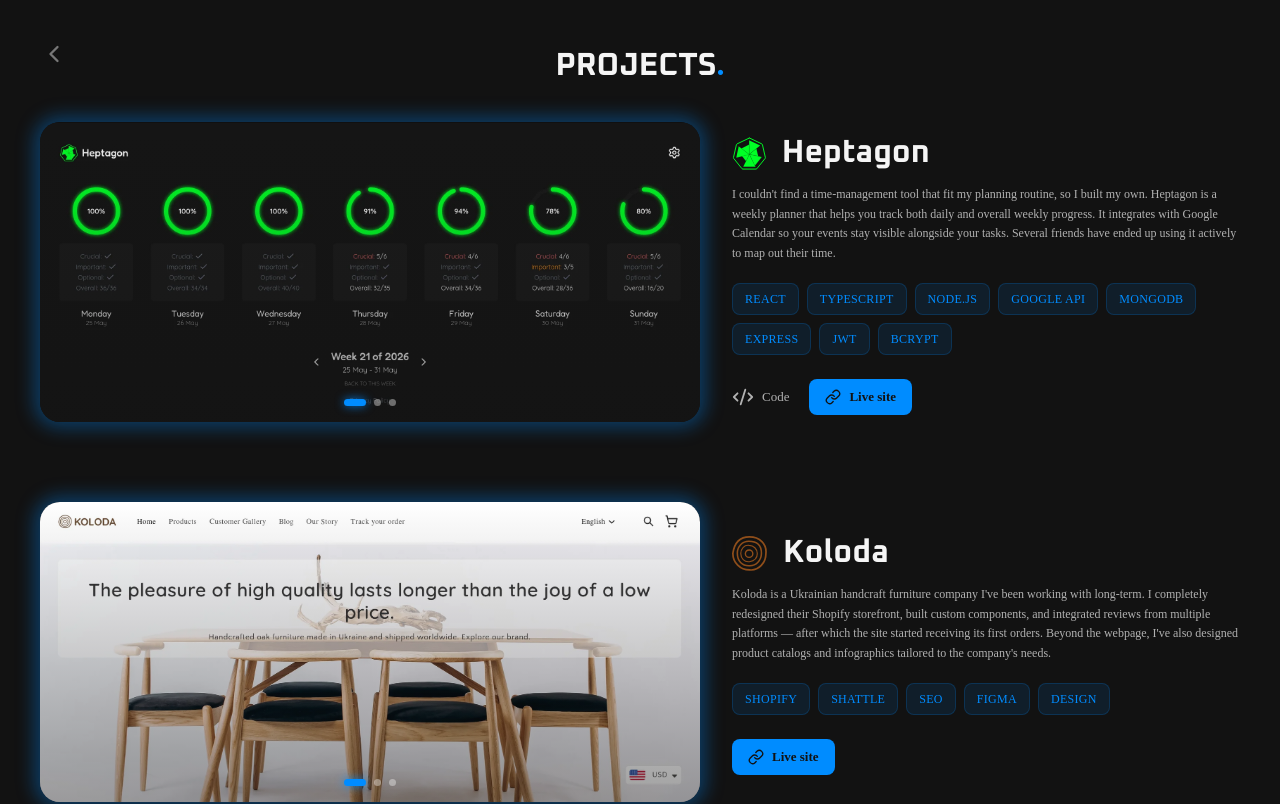
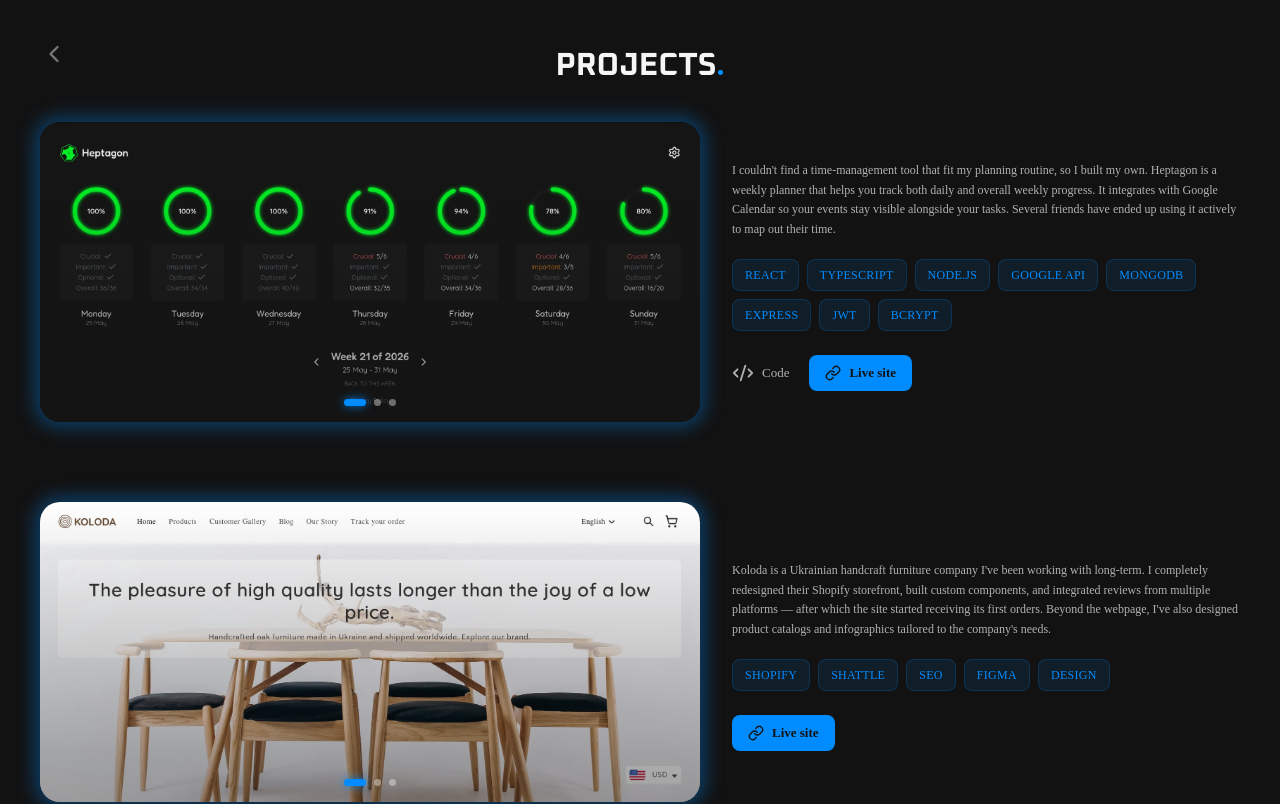
Before and after one commit to ZubalYana/Portfolio-2026, a React (Vite) app: page /projects in a window 1280 px wide. Shown: the top 804 px of the page. Built offline with nearby package versions, Linux system fonts and the light colour scheme; a web font is replaced by a local one.

Commit message:
temporarily comment out the problematic section

```diff
--- a/src/components/functionalElements/ExtendedProjectCard.tsx
+++ b/src/components/functionalElements/ExtendedProjectCard.tsx
@@ -137,7 +137,7 @@
       </div>
 
       <div className="w-full lg:w-[45%] flex flex-col text-left">
-        <div className="w-full max-w-full flex items-center justify-start gap-x-4">
+        {/* <div className="w-full max-w-full flex items-center justify-start gap-x-4">
           {project.logo && (
             <div className="w-auto h-[35px] shrink-0">
               <img
@@ -150,7 +150,7 @@
           <h2 className="font-bold text-[26px] sm:text-[32px] text-[#F5F5F5] text-left">
             {project.name}
           </h2>
-        </div>
+        </div> */}
 
         <p className="text-[12px] leading-relaxed text-[#F5F5F5]/70 text-left mt-2">
           {project.description_extended}
```
